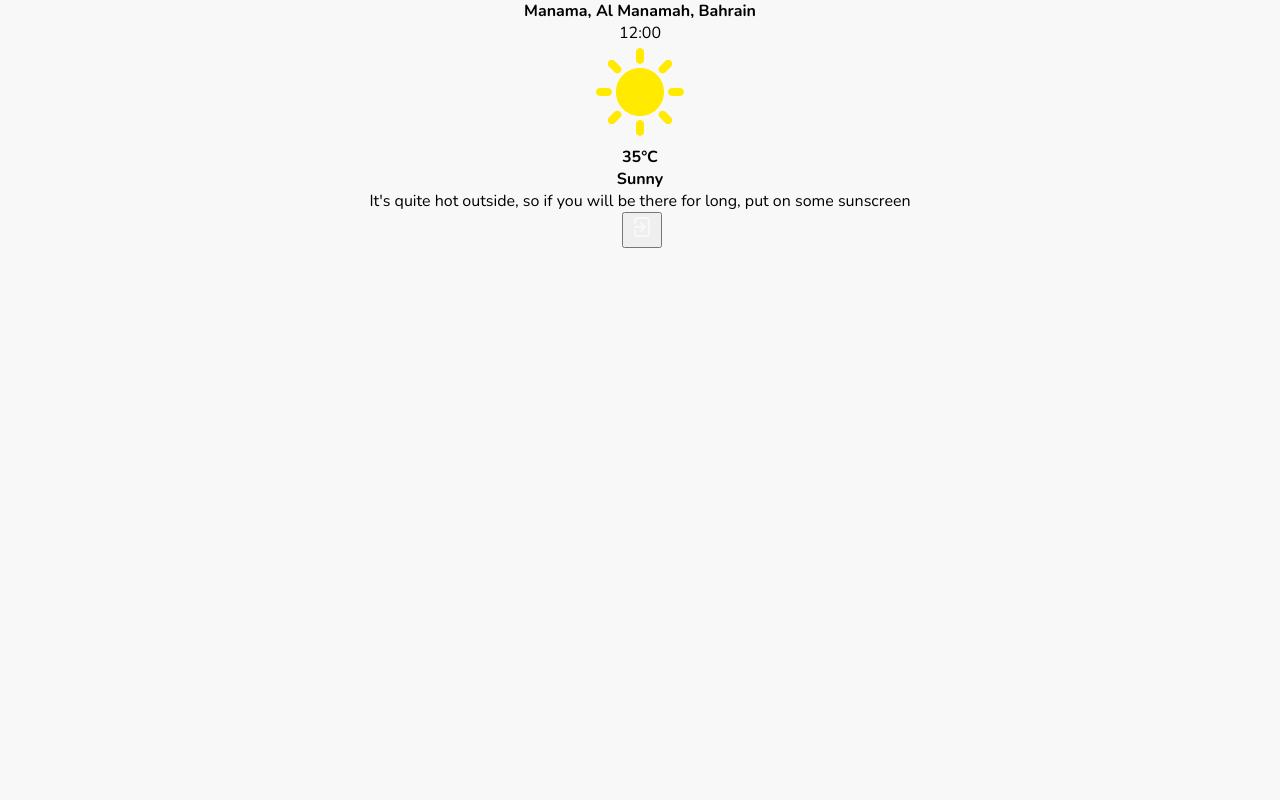
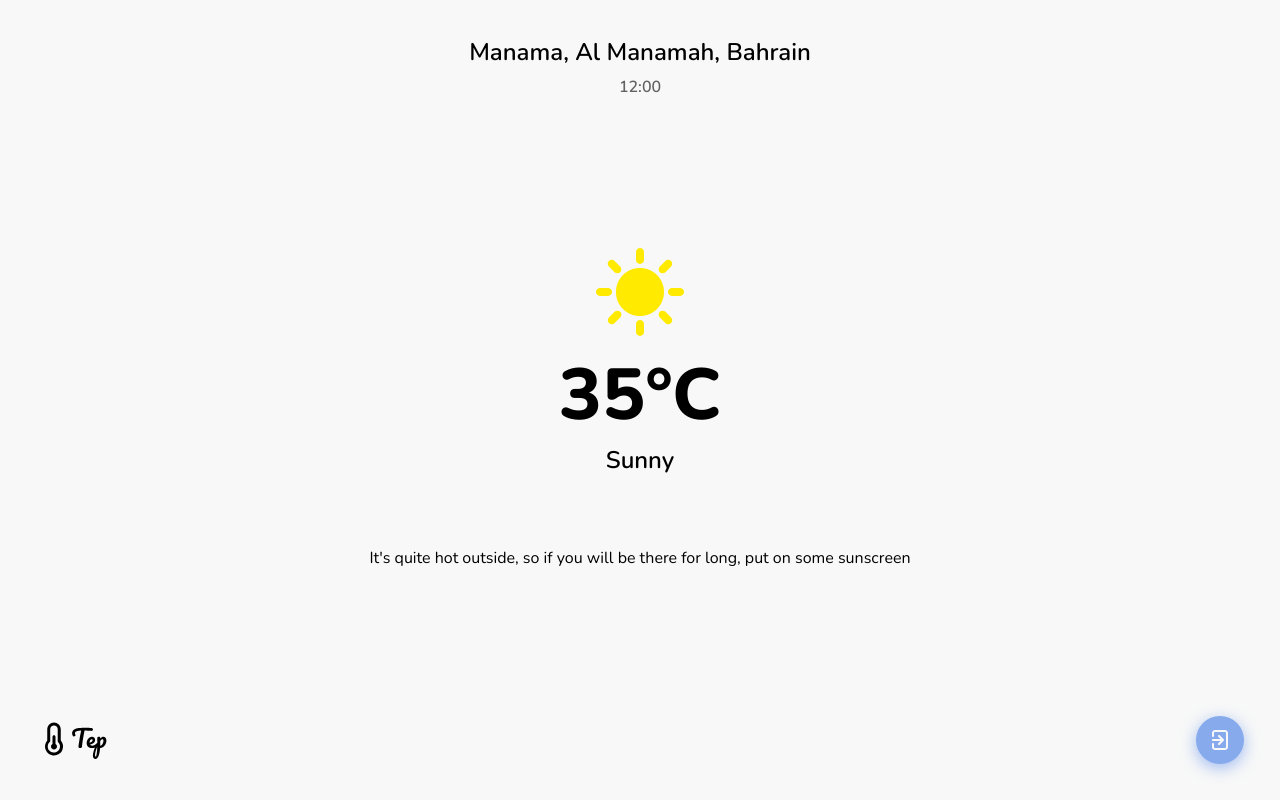
Before and after one commit to Clupai8o0/tep, a Flask app: page /app in a window 1280 px wide. Run offline with Flask 2, Linux system fonts and the light colour scheme.

Commit message:
basic frontend design

```diff
--- a/templates/app.css
+++ b/templates/app.css
@@ -10,4 +10,57 @@
 
 body {
   background: #f8f8f8; /* Default bg color */
+  display: flex;
+  flex-direction: column;
+  justify-content: space-between;
+  height: 100vh;
 }
+
+h1 {
+  font-weight: 800;
+  font-size: 72px;
+}
+
+h3 {
+  font-weight: 600;
+  font-size: 24px;
+}
+
+header, footer {
+  margin: 36px;
+  flex: 1/2;
+}
+footer {
+  display: flex;
+  justify-content: space-between;
+}
+footer button#signout-btn {
+  background: #87AAED;
+  border: none;
+  border-radius: 48px;
+  width: 48px;
+  height: 48px;
+  display: flex;
+  align-items: center;
+  justify-content: center;
+  box-shadow: 0 4px 16px rgba(135, 170, 237, 0.8);
+}
+main {
+  flex: 1;
+  display: inherit;
+  align-items: center;
+  justify-content: center;
+  flex-direction: column;
+  margin: 0 36px;
+}
+
+p#time {
+  opacity: 0.6;
+  font-weight: 600;
+  padding-top: 8px;
+}
+
+p#weather-tip {
+  line-height: 21.8px;
+  padding-top: 72px;
+}
--- a/templates/app.html
+++ b/templates/app.html
@@ -14,18 +14,17 @@
   <body>
     <header class="top-bar">
       <h3 id="location">Manama, Al Manamah, Bahrain</h3>
-      <p id="time">12:00</p>
+      <p id="time" class="o-60 font-semibold pt-2">12:00</p>
     </header>
 
     <main class="center-bar">
-      <!-- TODO: needs responsiveness -->
       <div>
         <img src="Sunny.svg" alt="current weather" height="96" width="96" id="icon-weather" />
         <span class="current-temperature">
           <h1 id="cel">35°C</h1>
           <h1 id="faren" hidden>98.7°F</h1>
         </span>
-        <h3 id="weather-text">Sunny</h3>
+        <h3 id="weather-text" class="o-80">Sunny</h3>
       </div>
 
       <p id="weather-tip">
@@ -34,7 +33,7 @@
     </main>
 
     <footer class="bottom-bar">
-      <img src="" alt="" id="logo">
+      <img src="temp_mid.svg" alt="app logo" id="logo">
       <button id="signout-btn">
         <img src="signout.svg" alt="signout btn icon" width="24" height="24" />
       </button>
```
Also changed, not shown: templates/temp_mid.svg (added).
